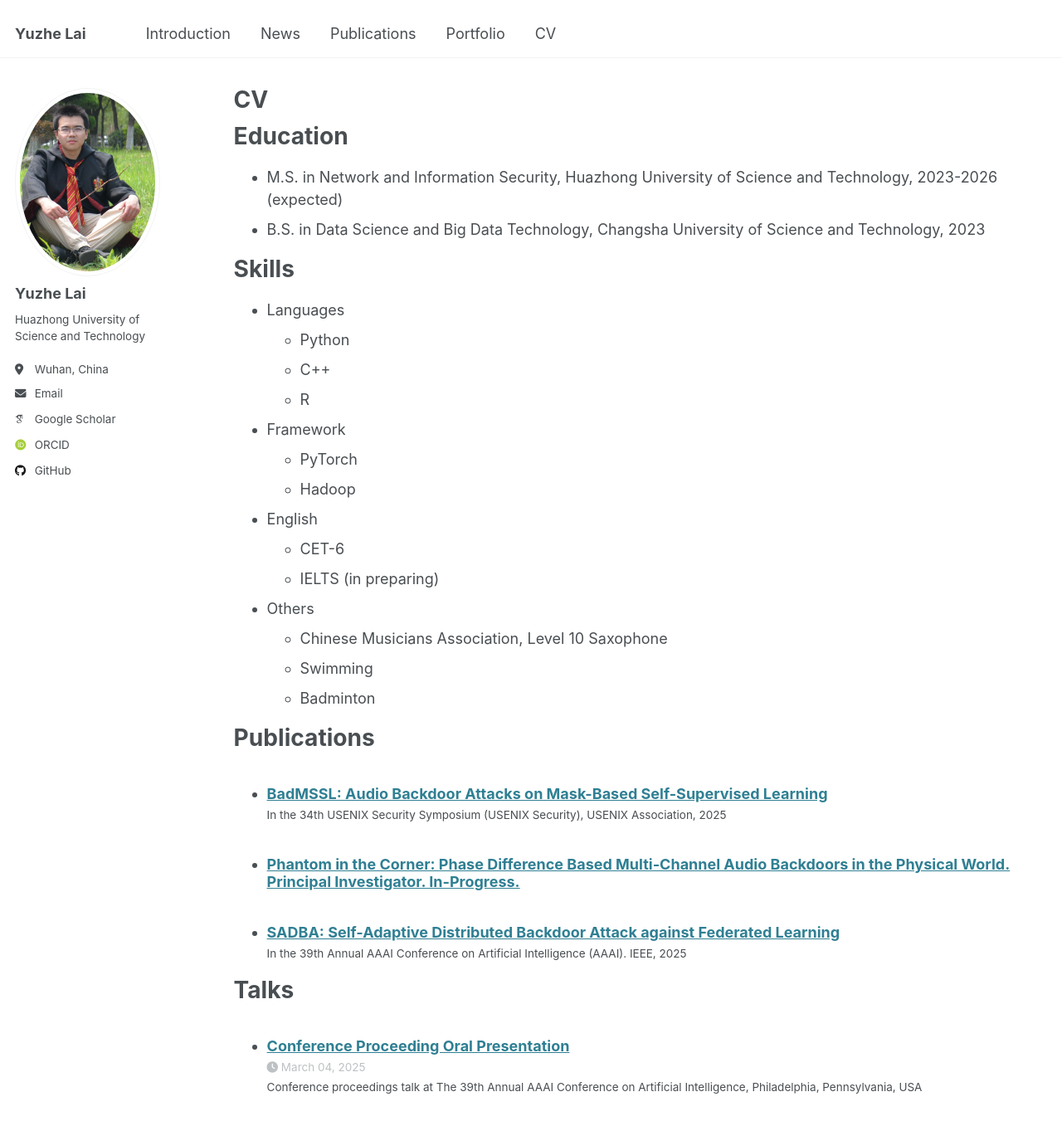
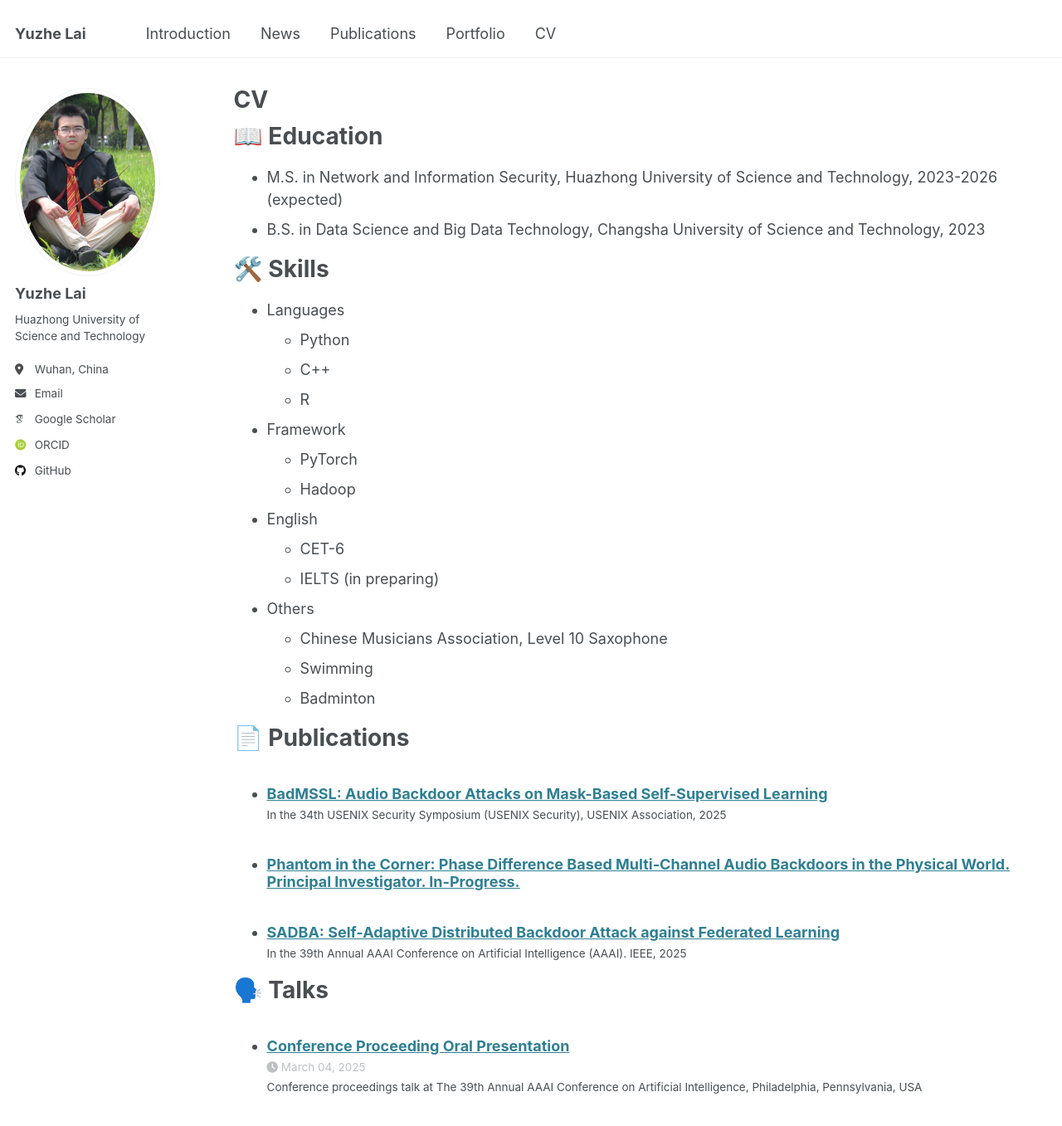
Before and after one commit to plague155/plague155.github.io, a Jekyll site: the page built from _pages/cv.md, in a window 1280 px wide and 1400 px high. Shown: the top 1357 px of the window at 83% size. Built offline with Jekyll 4.4.1, drawn with Linux system fonts in a browser that asks for light colours; some web fonts are replaced.

Commit message:
Update cv.md

```diff
--- a/_pages/cv.md
+++ b/_pages/cv.md
@@ -7,12 +7,12 @@ author_profile: true
 
 {% include base_path %}
 
-# Education
+# 📖 Education
 * M.S. in Network and Information Security, Huazhong University of Science and Technology, 2023-2026 (expected)
 * B.S. in Data Science and Big Data Technology, Changsha University of Science and Technology, 2023
 
 
-# Skills
+# 🛠️ Skills
 
 * Languages
   * Python
@@ -32,13 +32,13 @@ author_profile: true
   * Swimming
   * Badminton
 
-Publications
+📄 Publications
 ======
   <ul>{% for post in site.publications reversed %}
     {% include archive-single-cv.html %}
   {% endfor %}</ul>
 
-Talks
+🗣️ Talks
 ======
   <ul>{% for post in site.talks reversed %}
     {% include archive-single-talk-cv.html  %}
```
